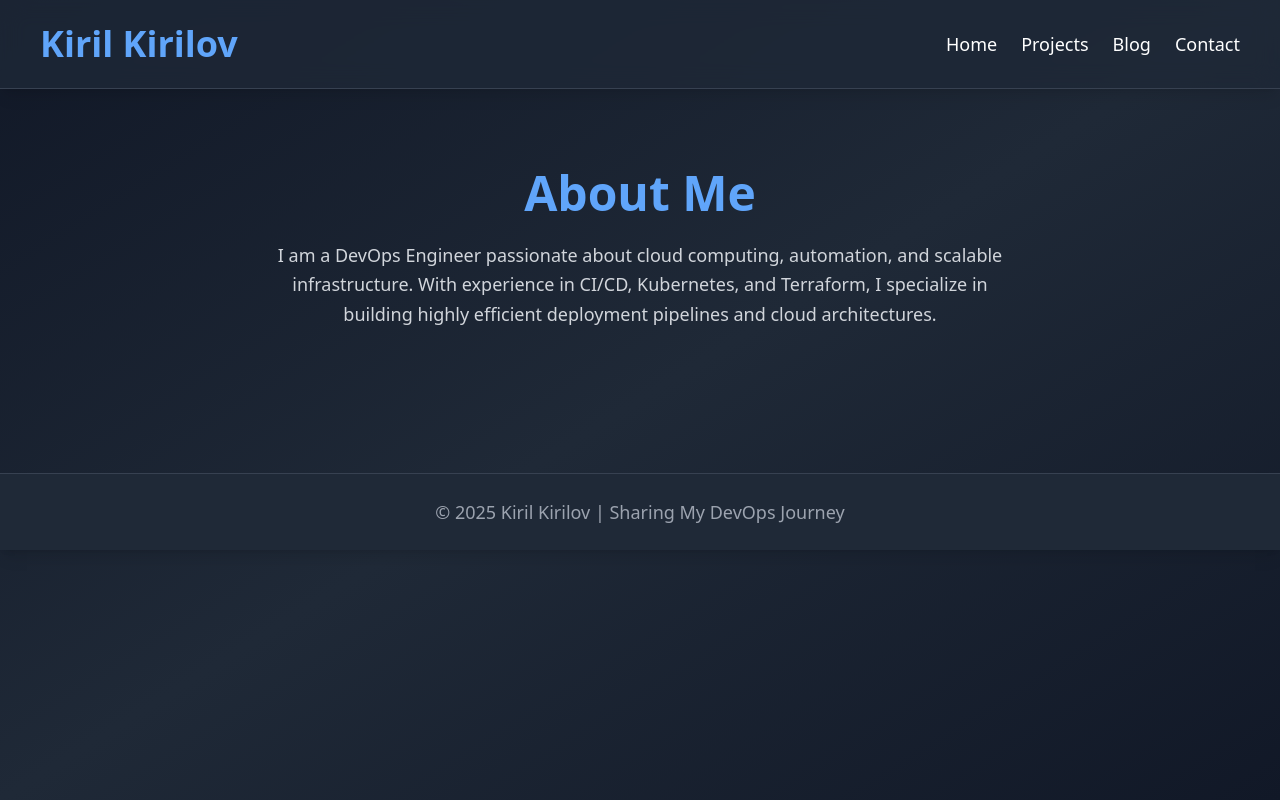
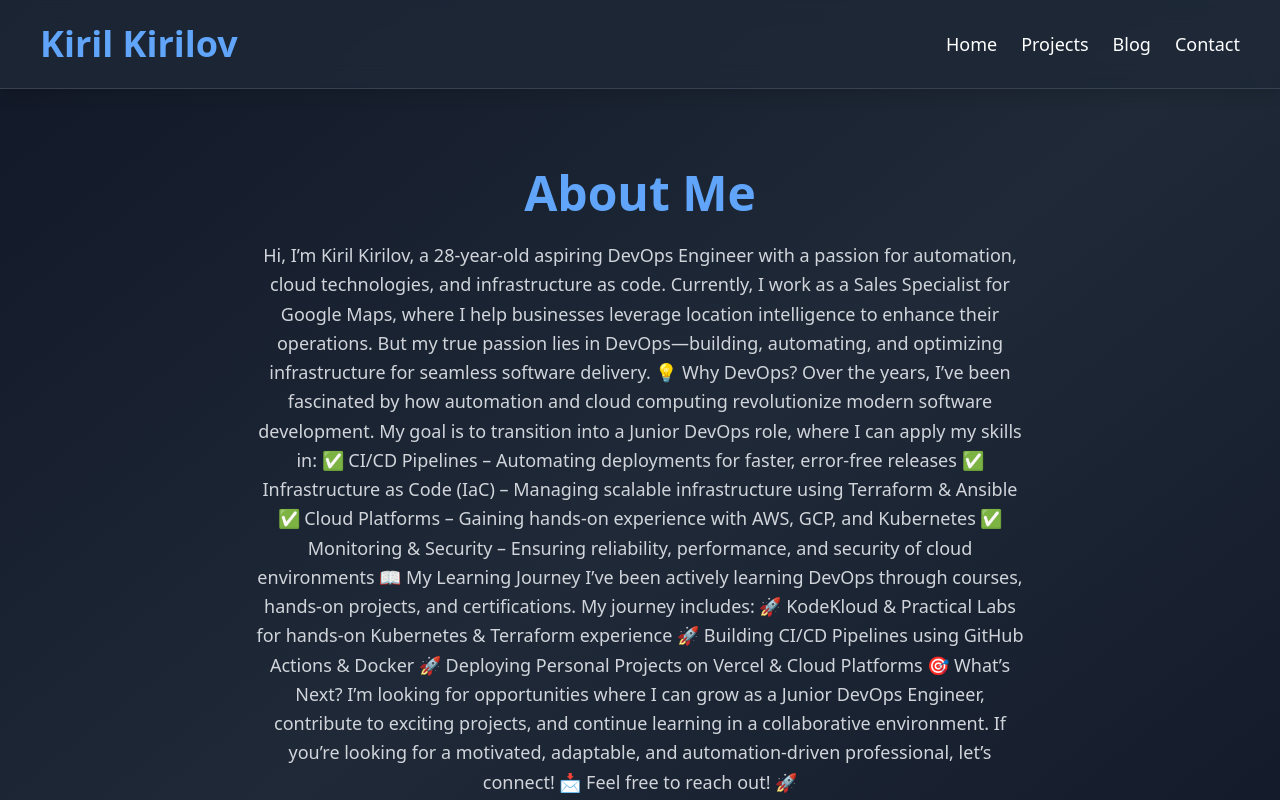
Before and after one commit to KirilKirilov966/website, a Next.js app: page /about in a window 1280 px wide. Shown: the top 800 px of the page. Built offline with nearby package versions, Linux system fonts and the light colour scheme.

Commit message:
Updated about page

```diff
--- a/pages/about.js
+++ b/pages/about.js
@@ -34,9 +34,29 @@ export default function About() {
       >
         <h2 className="text-5xl font-extrabold text-blue-400">About Me</h2>
         <p className="text-lg text-gray-300 mt-6 max-w-3xl leading-relaxed">
-          I am a DevOps Engineer passionate about cloud computing, automation, and scalable infrastructure.
-          With experience in CI/CD, Kubernetes, and Terraform, I specialize in building highly efficient
-          deployment pipelines and cloud architectures.
+        Hi, I’m Kiril Kirilov, a 28-year-old aspiring DevOps Engineer with a passion for automation, cloud technologies, and infrastructure as code.
+
+Currently, I work as a Sales Specialist for Google Maps, where I help businesses leverage location intelligence to enhance their operations. But my true passion lies in DevOps—building, automating, and optimizing infrastructure for seamless software delivery.
+
+💡 Why DevOps?
+Over the years, I’ve been fascinated by how automation and cloud computing revolutionize modern software development. My goal is to transition into a Junior DevOps role, where I can apply my skills in:
+✅ CI/CD Pipelines – Automating deployments for faster, error-free releases
+✅ Infrastructure as Code (IaC) – Managing scalable infrastructure using Terraform & Ansible
+✅ Cloud Platforms – Gaining hands-on experience with AWS, GCP, and Kubernetes
+✅ Monitoring & Security – Ensuring reliability, performance, and security of cloud environments
+
+📖 My Learning Journey
+I’ve been actively learning DevOps through courses, hands-on projects, and certifications. My journey includes:
+🚀 KodeKloud & Practical Labs for hands-on Kubernetes & Terraform experience
+🚀 Building CI/CD Pipelines using GitHub Actions & Docker
+🚀 Deploying Personal Projects on Vercel & Cloud Platforms
+
+🎯 What’s Next?
+I’m looking for opportunities where I can grow as a Junior DevOps Engineer, contribute to exciting projects, and continue learning in a collaborative environment.
+
+If you’re looking for a motivated, adaptable, and automation-driven professional, let’s connect!
+
+📩 Feel free to reach out! 🚀
         </p>
       </motion.main>
 
--- a/pages/index.js
+++ b/pages/index.js
@@ -63,7 +63,7 @@ export default function Home() {
           <motion.div whileHover={{ scale: 1.05 }}>
             <Card>
               <CardContent className="p-6 bg-gray-900 rounded-xl shadow-lg hover:shadow-2xl transition duration-300">
-                <h4 className="text-2xl font-semibold text-blue-300">Infrastructure as Code (IaC)</h4>
+                <h4 className="text-2xl font-semibold text-blue-300">Infrastructure as code (IaC)</h4>
                 <p className="text-gray-400 mt-3">Designed cloud infrastructure using Terraform and Ansible for automated provisioning.</p>
                 <Button className="mt-5 bg-blue-500 px-6 py-2 rounded-lg hover:bg-blue-600">
                   <Link href="https://github.com/KirilKirilov966">View Project</Link>
```
